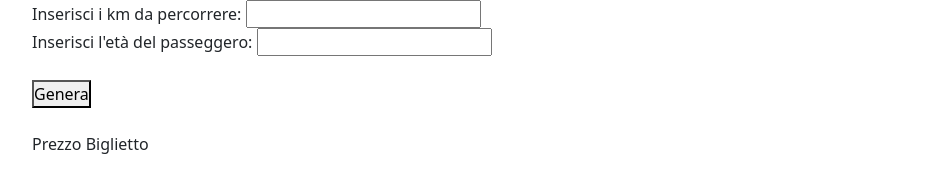
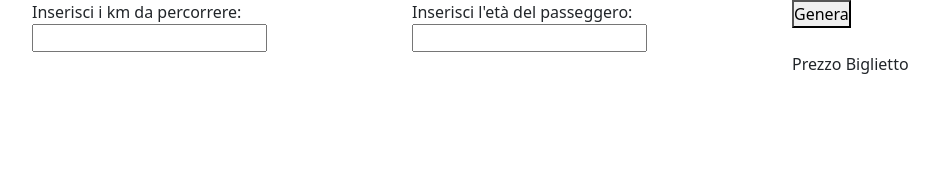
Before and after one commit to michelecanini/js-biglietto-treno-form, a plain HTML site: page index.html in a window 1280 px wide. Shown: the whole page, without its empty margins (50-989 px from the left). Drawn offline with nearby package versions, Linux system fonts and the light colour scheme.

Commit message:
[DOCS] update file readme milestone 1

```diff
--- a/index.html
+++ b/index.html
@@ -20,9 +20,13 @@
         <main>
             <div class="container">
                 <div class="row">
-                    <div class="col">
+                    <div class="col-md-4">
                         Inserisci i km da percorrere: <input type="text" name="km_travel" id="km_travel"><br>
-                        Inserisci l'età del passeggero: <input type="text" name="age_passenger" id="age_passenger" value=""><br><br>
+                    </div>
+                    <div class="col-md-4">
+                        Inserisci l'età del passeggero: <input type="text" name="age_passenger" id="age_passenger" value=""><br>
+                    </div>
+                    <div class="col-md-4">
                         <button id="submit">Genera</button><br><br>
                         <span>Prezzo Biglietto </span><span id="price_tiket"></span>
                     </div>
```
Also changed, not shown: 1 other file.
